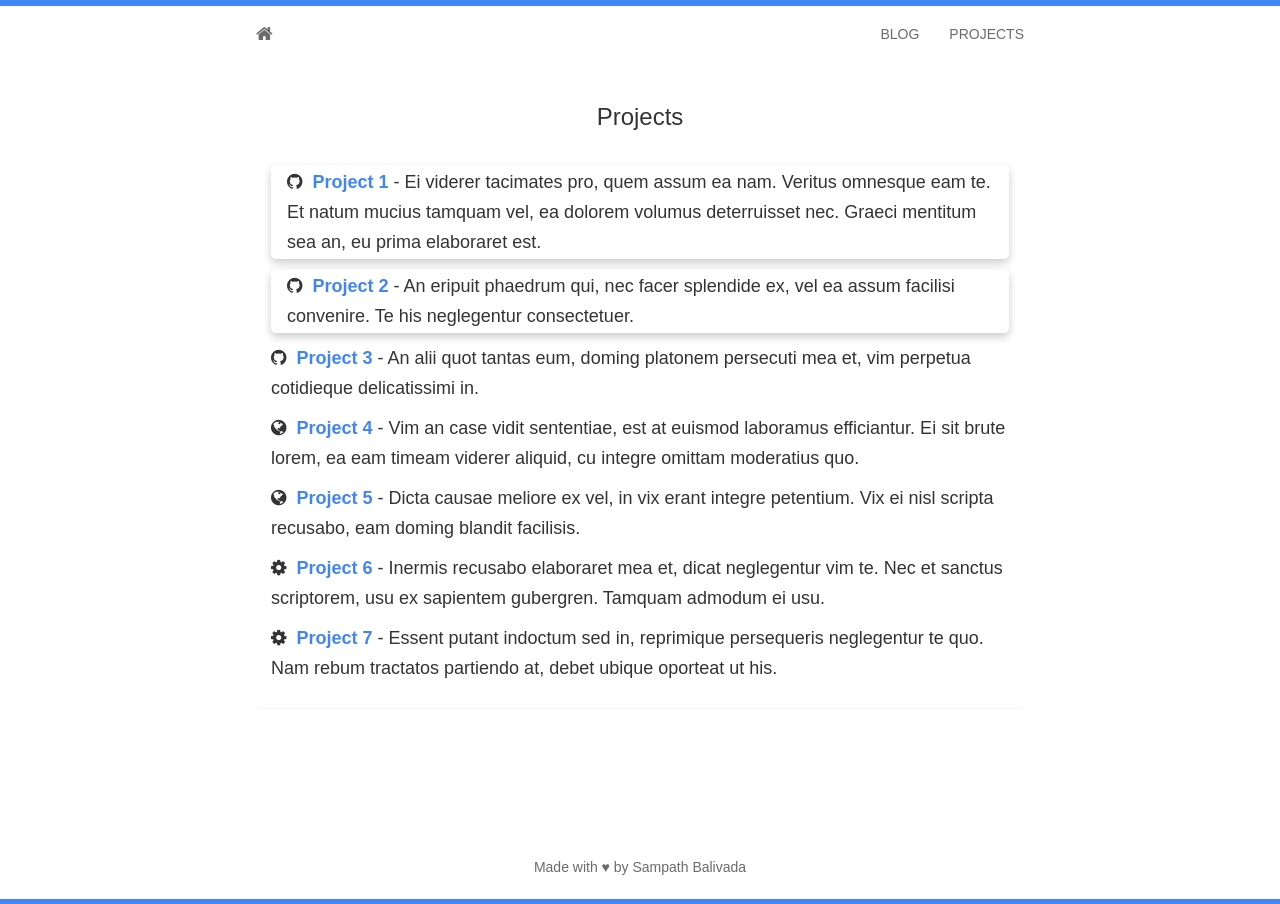
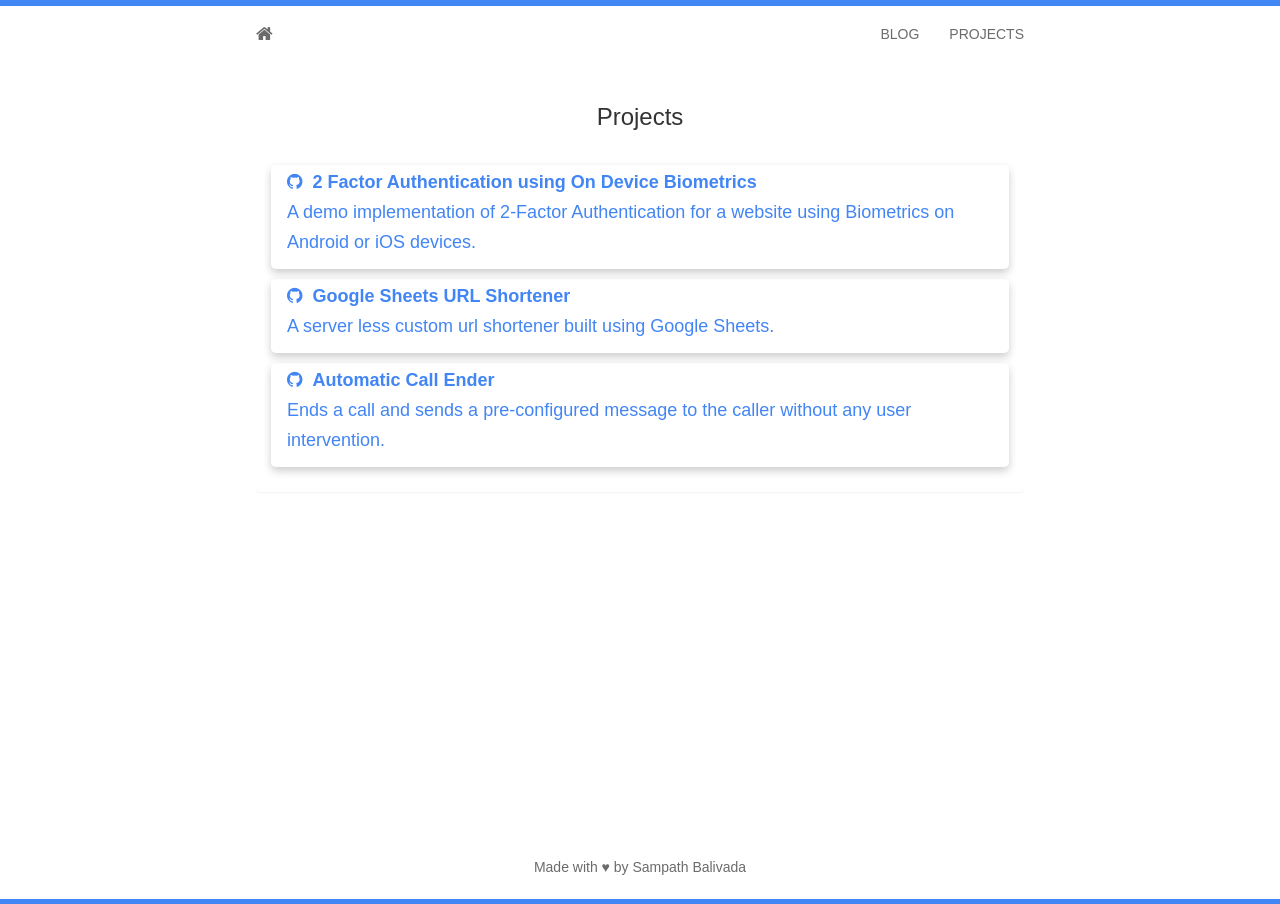
Before and after one commit to sampathbalivada/sampathbalivada.github.io, a Jekyll site: the page built from projects.html, in a window 1280 px wide. Built offline with Jekyll 4.4.1, drawn with Linux system fonts in a browser that asks for light colours; nearby versions of some CDN libraries.

Commit message:
Added blog posts and projects

```diff
--- a/_config.yml
+++ b/_config.yml
@@ -20,7 +20,7 @@ email: balivadask2000@gmail.com
 github: sampathbalivada # username
 twitter: sampathbalivada
 linkedin: sampathbalivada
-stackoverflow: sampathbalivada   #e.g: users/2735833/proton1h1
+stackoverflow: users/10150607/sampath-balivada
 #Comment out if you don't want disqus
 disqus: sampathdev
 google_analytics: UA-147475582-1
--- a/_includes/projects.html
+++ b/_includes/projects.html
@@ -4,47 +4,34 @@
 		<div class="panel panel-default">
 			<div class="panel-body">
 				<div class="card">
+					<a href="https://github.com/sampathbalivada/2-Factor-Authentication-using-Fingerprint"
+						style="text-decoration: none">
 						<h5 class="container">
-						<i class="fa fa-github"></i>&nbsp;&nbsp;<strong><a href="#">Project 1</a></strong>
-						- Ei viderer tacimates pro, quem assum ea nam. Veritus omnesque eam te. Et natum mucius tamquam
-						vel,
-						ea dolorem volumus deterruisset nec. Graeci mentitum sea an, eu prima elaboraret est.
+							<i class="fa fa-github"></i>&nbsp;&nbsp;<strong>2 Factor Authentication using On Device
+								Biometrics</strong> <br>
+							<p>A demo implementation of 2-Factor Authentication for a website using Biometrics on
+								Android or iOS devices.</p>
 						</h5>
+					</a>
 				</div>
 				<div class="card">
+					<a href="https://github.com/sampathbalivada/google-sheets-url-shortener"
+						style="text-decoration: none">
 						<h5 class="container">
-						<i class="fa fa-github"></i>&nbsp;&nbsp;<strong><a href="#">Project 2</a></strong>
-						- An eripuit phaedrum qui, nec facer splendide ex, vel ea assum facilisi convenire.
-						Te his neglegentur consectetuer.
+							<i class="fa fa-github"></i>&nbsp;&nbsp;<strong>Google Sheets URL Shortener</strong> <br>
+							<p>A server less custom url shortener built using Google Sheets.</p>
 						</h5>
+					</a>
 				</div>
-				<h5>
-					<i class="fa fa-github"></i>&nbsp;&nbsp;<strong><a href="#">Project 3</a></strong>
-					- An alii quot tantas eum, doming platonem persecuti mea et, vim perpetua cotidieque delicatissimi
-					in.
+				<div class="card">
+					<a href="https://github.com/sampathbalivada/automatic-call-end-and-notifier"
+						style="text-decoration: none">
+						<h5 class="container">
+							<i class="fa fa-github"></i>&nbsp;&nbsp;<strong>Automatic Call Ender</strong> <br>
+							<p>Ends a call and sends a pre-configured message to the caller without any user
+								intervention.</p>
 						</h5>
-				<h5>
-					<i class="fa fa-globe"></i>&nbsp;&nbsp;<strong><a href="#">Project 4</a></strong>
-					- Vim an case vidit sententiae, est at euismod laboramus efficiantur. Ei sit brute lorem,
-					ea eam timeam viderer aliquid, cu integre omittam moderatius quo.
-				</h5>
-				<h5>
-					<i class="fa fa-globe"></i>&nbsp;&nbsp;<strong><a href="#">Project 5</a></strong>
-					- Dicta causae meliore ex vel, in vix erant integre petentium. Vix ei nisl scripta recusabo,
-					eam doming blandit facilisis.
-				</h5>
-				<h5>
-					<i class="fa fa-cog"></i>&nbsp;&nbsp;<strong><a href="#">Project 6</a></strong>
-					- Inermis recusabo elaboraret mea et, dicat neglegentur vim te. Nec et sanctus scriptorem,
-					usu ex sapientem gubergren. Tamquam admodum ei usu.
-				</h5>
-				<h5>
-					<i class="fa fa-cog"></i>&nbsp;&nbsp;<strong><a href="#">Project 7</a></strong>
-					- Essent putant indoctum sed in, reprimique persequeris neglegentur te quo. Nam rebum
-					tractatos partiendo at, debet ubique oporteat ut his.
-				</h5>
-
-
+					</a>
 				</div>
 			</div>
 		</div>
```
Also changed, not shown: blog.html (+6 -1 lines). Lines whose indentation alone changed are shown as unchanged.
